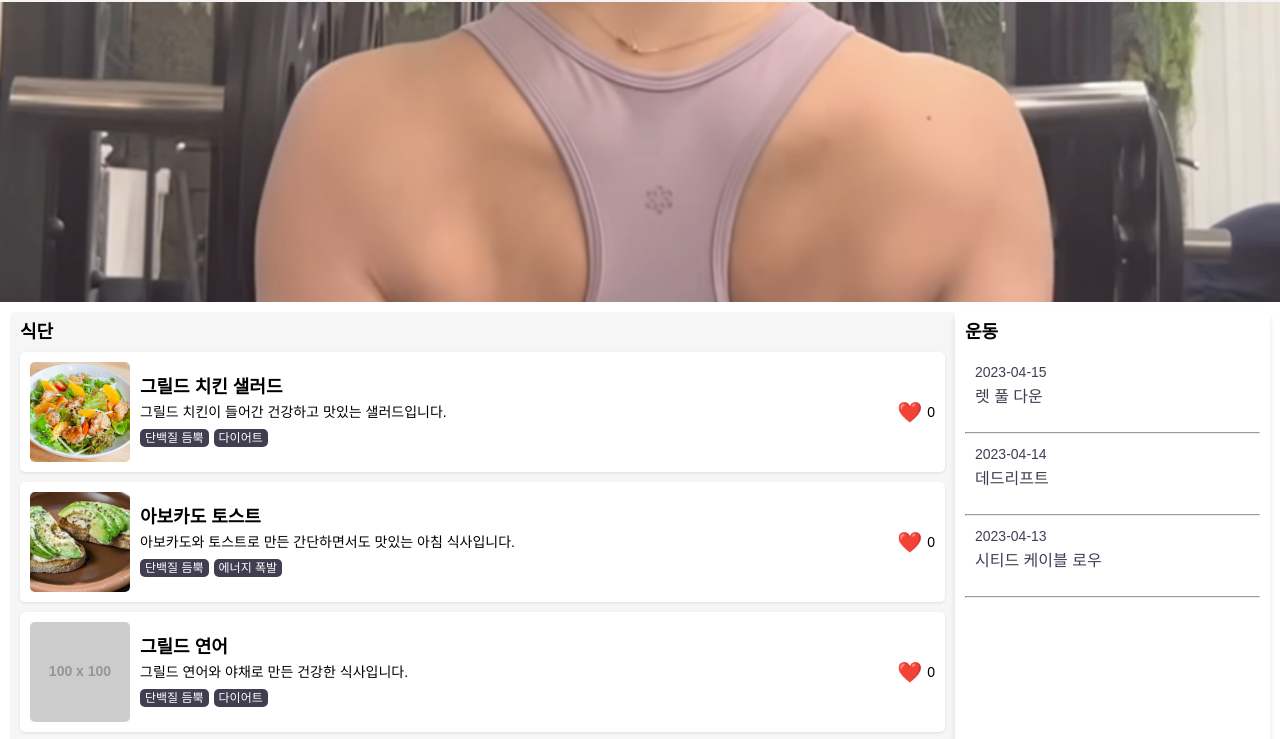
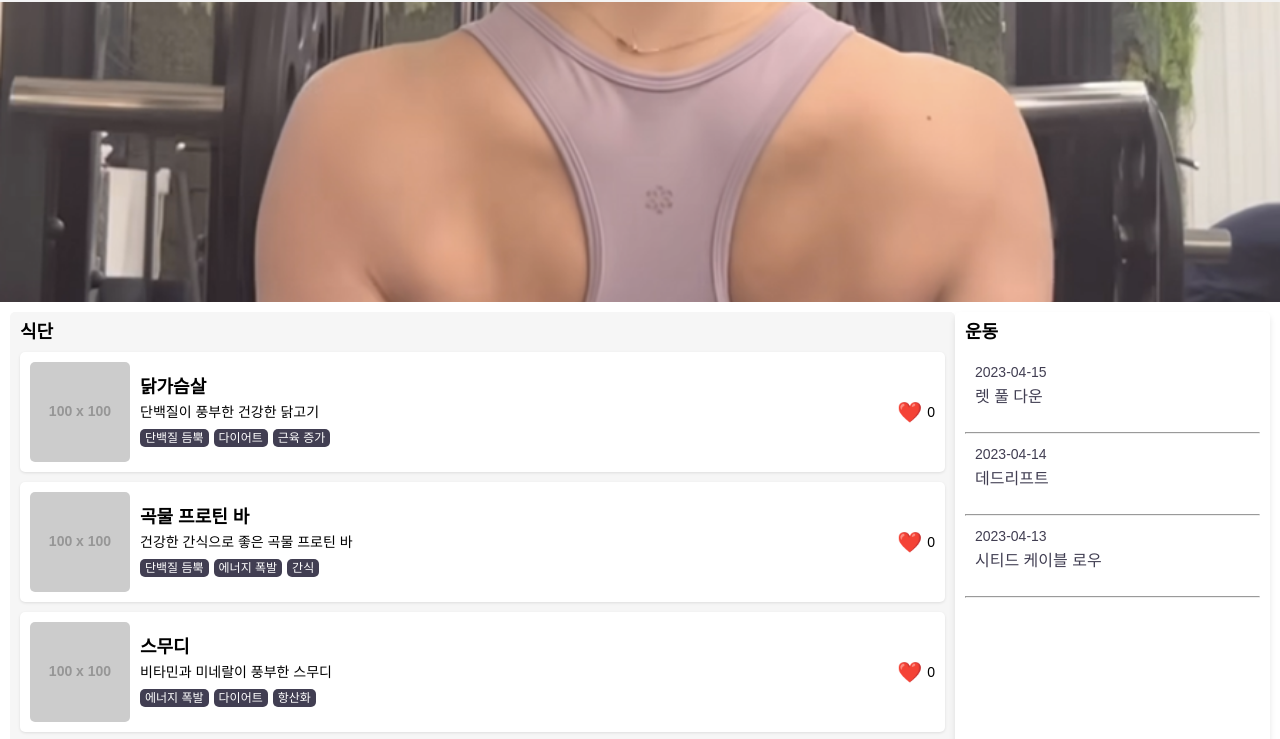
Before and after one commit to aoperat/NewsBoilerplate, a plain HTML site: page index.html in a window 1280 px wide. Shown: the part 47-786 px from the top of the page. Drawn offline with Linux system fonts and the light colour scheme; placeholder pictures from the web are drawn by us; a web font is replaced by a local one.

Commit message:
style 수정

```diff
--- a/data.json
+++ b/data.json
@@ -1,35 +1,34 @@
 [
     {
-        "id": 1,
-        "imgUrl": "/images/foods/gcs.jpg",
-        "title": "그릴드 치킨 샐러드",
-        "content": "그릴드 치킨이 들어간 건강하고 맛있는 샐러드입니다.",
-        "tag": [
-            "단백질 듬뿍",
-            "다이어트"
-        ],
-        "details": "그릴드 치킨, 야채, 샐러드 드레싱 등으로 이루어진 건강한 샐러드입니다. 단백질이 풍부하며 칼로리도 낮아 다이어트에 좋습니다."
+    "id": 1,
+    "imgUrl": "https://via.placeholder.com/100",
+    "title": "닭가슴살",
+    "content": "단백질이 풍부한 건강한 닭고기",
+    "tag": ["단백질 듬뿍", "다이어트", "근육 증가"],
+    "details": "1. 냉장고에서 닭가슴살을 꺼내어 해동시킨다. 2. 1인분 당 약 150g의 닭가슴살을 준비한다. 3. 소금, 후추, 간장, 마늘, 양파, 올리브유 등으로 양념을 준비한다. 4. 양념을 닭가슴살에 골고루 발라 30분 정도 재워둔다. 5. 그릴이나 프라이팬에 올리브유를 두르고 닭가슴살을 앞뒤로 익힌다. 6. 완성된 닭가슴살을 적당한 크기로 잘라서 샐러드나 볶음밥 등과 함께 먹는다."
     },
     {
-        "id": 2,
-        "imgUrl": "/images/foods/at.jpg",
-        "title": "아보카도 토스트",
-        "content": "아보카도와 토스트로 만든 간단하면서도 맛있는 아침 식사입니다.",
-        "tag": [
-            "단백질 듬뿍",
-            "에너지 폭발"
-        ],
-        "details": "식빵에 아보카도와 달걀, 체다치즈 등을 얹어 구워 만든 간단한 토스트입니다. 단백질과 에너지가 풍부해 운동 전에 먹으면 에너지를 보충해줍니다."
+    "id": 2,
+    "imgUrl": "https://via.placeholder.com/100",
+    "title": "곡물 프로틴 바",
+    "content": "건강한 간식으로 좋은 곡물 프로틴 바",
+    "tag": ["단백질 듬뿍", "에너지 폭발", "간식"],
+    "details": "1. 오트밀, 호두, 아몬드, 카카오, 메이플 시럽, 카카오 닙스, 땅콩버터를 준비한다. 2. 오트밀, 호두, 아몬드는 곱게 간다. 3. 볼에 오트밀, 호두, 아몬드, 카카오, 카카오 닙스를 섞는다. 4. 메이플 시럽과 땅콩버터를 더해 잘 섞는다. 5. 원하는 모양의 금형에 반죽을 채워 넣고 눌러 단단하게 만든다. 6. 냉장고에 넣어 최소 1시간 동안 굳힌다. 7. 금형에서 꺼내어 적당한 크기로 잘라 완성한다."
     },
     {
-        "id": 3,
-        "imgUrl": "https://via.placeholder.com/100",
-        "title": "그릴드 연어",
-        "content": "그릴드 연어와 야채로 만든 건강한 식사입니다.",
-        "tag": [
-            "단백질 듬뿍",
-            "다이어트"
-        ],
-        "details": "그릴드 연어와 야채, 감자 등으로 이루어진 건강한 식사입니다. 연어는 단백질과 오메가-3 지방산이 풍부해 운동 후에 먹으면 근육 회복에 도움을 줍니다."
+    "id": 3,
+    "imgUrl": "https://via.placeholder.com/100",
+    "title": "스무디",
+    "content": "비타민과 미네랄이 풍부한 스무디",
+    "tag": ["에너지 폭발", "다이어트", "항산화"],
+    "details": "1. 원하는 과일(딸기, 바나나, 파인애플 등)을 준비하고 깨끗이 씻는다. 2. 과일을 적당한 크기로 자른다. 3. 블렌더에 과일, 우유, 플레인 요거트, 얼음을 넣는다. 4. 원하는 단계의 질감이 나올 때까지 블렌더를 가동시킨다. 5. 블렌더에서 스무디를 꺼내어 유리잔에 담는다. 6. 원하는 경우, 꿀이나 시럽으로 달콤함을 더해준다. 7. 상쾌한 스무디를 즐긴다."
+    },
+    {
+    "id": 4,
+    "imgUrl": "https://via.placeholder.com/100",
+    "title": "아보카도 샐러드",
+    "content": "건강한 지방이 듬뿍 담긴 아보카도 샐러드",
+    "tag": ["다이어트", "항산화", "영양 가득"],
+    "details": "1. 아보카도를 깨끗이 씻어서 반으로 자른 후 씨를 제거한다. 2. 아보카도의 과육을 떼어내어 적당한 크기로 자른다. 3. 양상추, 로메인, 아보카도, 토마토, 당근, 오이, 올리브를 준비한다. 4. 모든 야채를 깨끗이 씻고, 적당한 크기로 썰어서 큰 볼에 담는다. 5. 올리브유, 레몬즙, 소금, 후추 등으로 드레싱을 만들고 샐러드에 뿌린다. 6. 드레싱이 골고루 묻도록 샐러드를 섞는다. 7. 그릇에 담아 아름답게 꾸며 낸 후 즐긴다."
     }
 ]
--- a/styles.scss
+++ b/styles.scss
@@ -90,7 +90,6 @@ header {
     border-radius: 5px;
 
     &:nth-child(2) {
-      width: calc(100% * 3 / 12); // 추가된 부분
       background-color: #ffffff; // 변경된 부분
       box-shadow: 0 4px 6px rgba(0, 0, 0, 0.1); // 변경된 부분
 
@@ -315,3 +314,17 @@ footer {
     }
   }
 }
+
+/* 기존 스타일을 유지하면서 추가 */
+@media screen and (max-width: 768px) {
+  .list-section .list-container {
+    width: 100%;
+  }
+}
+
+/* 기존 스타일을 유지하면서 추가 */
+@media screen and (min-width: 769px) {
+  .list-section .list-container:nth-child(2) {
+    width: calc(100% * 3 / 12);
+  }
+}
```
Also changed, not shown: styles.css.
